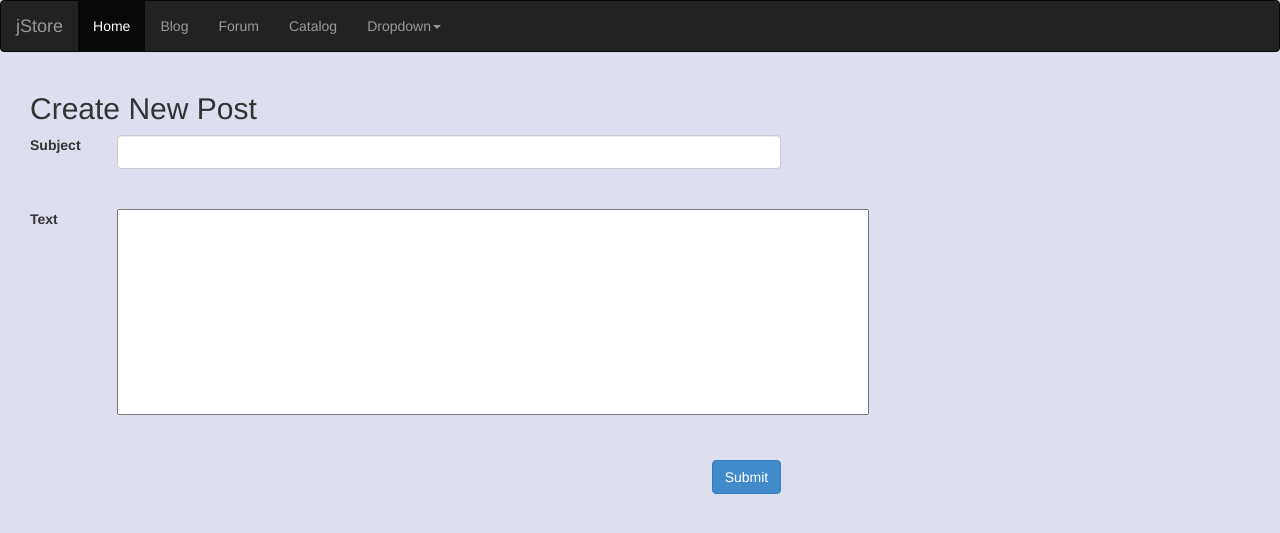
After one commit to Azim123/jstore, a Spring app: page /blog/editPost in a window 1280 px wide. The commit adds this page. Shown: the top 533 px of the page. Run offline with Thymeleaf, Linux system fonts and the light colour scheme; the template is opened without the code that fills it, so the values that code supplies are empty; some libraries are stand-ins or nearby versions.

Commit message:
Blog post update, create, edit new posts

```diff
--- /dev/null
+++ b/src/main/webapp/WEB-INF/pages/blog/editPost.html
@@ -0,0 +1,59 @@
+<!DOCTYPE html>
+<html xmlns:layout="http://www.ultraq.net.nz/thymeleaf/layout"
+      xmlns:th="http://www.thymeleaf.org"
+      layout:decorator="master">
+
+<head lang="en">
+    <meta charset="UTF-8"/>
+    <title>Create New Post</title>
+</head>
+<body>
+
+<section layout:fragment="content">
+
+    <div class="row">
+        <div class="col-md-12">
+            <h2>Create New Post</h2>
+
+            <form action="/blog/posts" method="post" th:object = "${newPost}">
+                <input type="hidden" th:filed = "*{id}"/>
+                <!--<input type="hidden" th:filed = "*{date}"/>
+                <input type="hidden" th:filed = "*{author}"/>-->
+                <div class="row">
+                    <div class="col-md-1">
+                        <label class="control-label">Subject</label>
+                    </div>
+                    <div class="col-md-8">
+                        <input class="form-control" type="text" th:field = "*{subject}"/>
+                    </div>
+                </div>
+
+                <br/><br/>
+
+                <div class="row">
+                    <div class="col-md-1">
+                        <label class="control-label">Text</label>
+                    </div>
+                    <div class="col-md-8">
+                        <textarea cols="90" rows="10" th:field = "*{text}"></textarea>
+                    </div>
+                </div>
+
+                <br/><br/>
+
+                <div class="row">
+                    <div class="col-md-9">
+                        <div class="pull-right">
+                            <button class="btn btn-primary" type="submit" >Submit</button>
+                        </div>
+                    </div>
+                </div>
+
+            </form>
+        </div>
+    </div>
+
+</section>
+
+</body>
+</html>
--- a/src/main/webapp/WEB-INF/pages/blog/index.html
+++ b/src/main/webapp/WEB-INF/pages/blog/index.html
@@ -12,6 +12,8 @@
 
     <div class="hero-unit">
         <h1 th:text = "${blog.title}"></h1>
+
+        <a href="/blog/posts/create">Create New Post</a>
         <div class="row-fluid" th:each = "post : ${blog.posts}">
             <div class="col-md-8 well">
 
--- a/src/main/webapp/WEB-INF/pages/etalon.html
+++ b/src/main/webapp/WEB-INF/pages/etalon.html
@@ -10,7 +10,7 @@
 </head>
 <body>
 
-<section layout:fragmet = "content">
+<section layout:fragment = "content">
 
 </section>
 
```
Also changed, not shown: src/main/java/uz/micros/jstore/controller/blog/PostController.java (+18 -3 lines), src/main/java/uz/micros/jstore/service/blog/PostService.java (+14 -0 lines), 1 other file.
